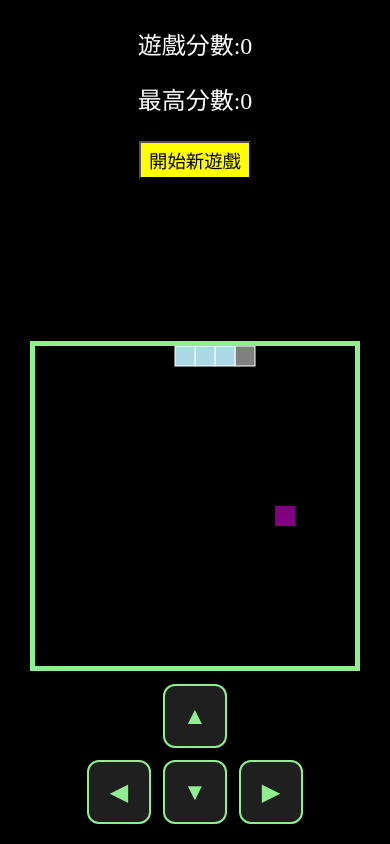
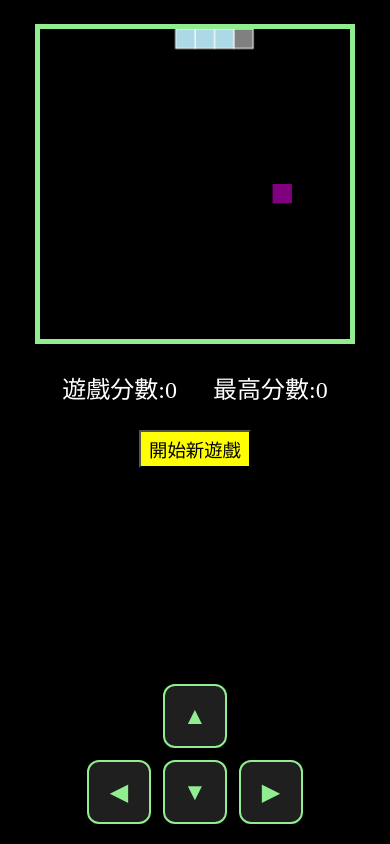
Before and after one commit to chriscollective/snake-game, a plain HTML site: page index.html in a window 390 px wide. Drawn offline with Linux system fonts and the light colour scheme.

Commit message:
fix the button cover problem

```diff
--- a/index.html
+++ b/index.html
@@ -13,8 +13,10 @@
       height="320"
       style="background-color: black"
     ></canvas>
-    <p id="myScore"></p>
-    <p id="myScore2"></p>
+    <div class="scoreboard">
+      <p id="myScore"></p>
+      <p id="myScore2"></p>
+    </div>
     <button type="button" id="Start" onclick="location.reload()">
       開始新遊戲
     </button>
--- a/style.css
+++ b/style.css
@@ -19,12 +19,15 @@ body {
   transform: translate(-50%, -50%);
 }
 
-#myScore {
+.scoreboard {
+  display: flex;
+  flex-direction: column;
+  align-items: center;
   margin-top: 1rem;
+  gap: 0.25rem;
 }
 
-#myScore,
-#myScore2 {
+.scoreboard p {
   color: white;
   font-size: 1.5rem;
   padding: 10px;
@@ -49,6 +52,12 @@ body {
 @media (max-width: 768px) {
   body {
     padding-bottom: 9rem;
+  }
+
+  .scoreboard {
+    flex-direction: row;
+    justify-content: center;
+    gap: 1rem;
   }
 
   .touch-controls {
@@ -94,4 +103,14 @@ body {
   .touch-controls__btn--right {
     grid-area: right;
   }
+
+  #myCanvas {
+    position: static;
+    top: auto;
+    left: auto;
+    transform: none;
+    margin-top: 1.5rem;
+    width: min(90vw, 320px);
+    height: min(90vw, 320px);
+  }
 }
```
